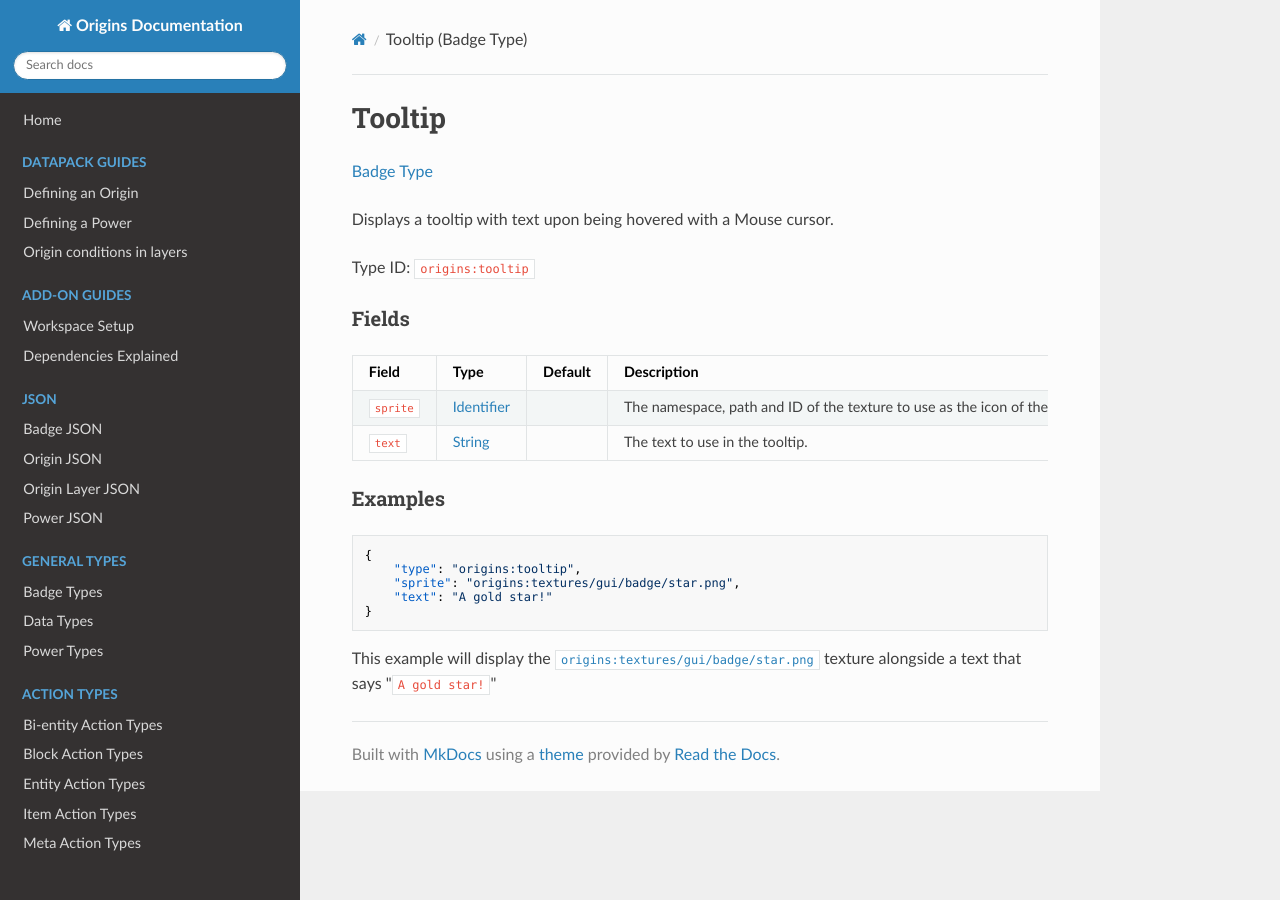
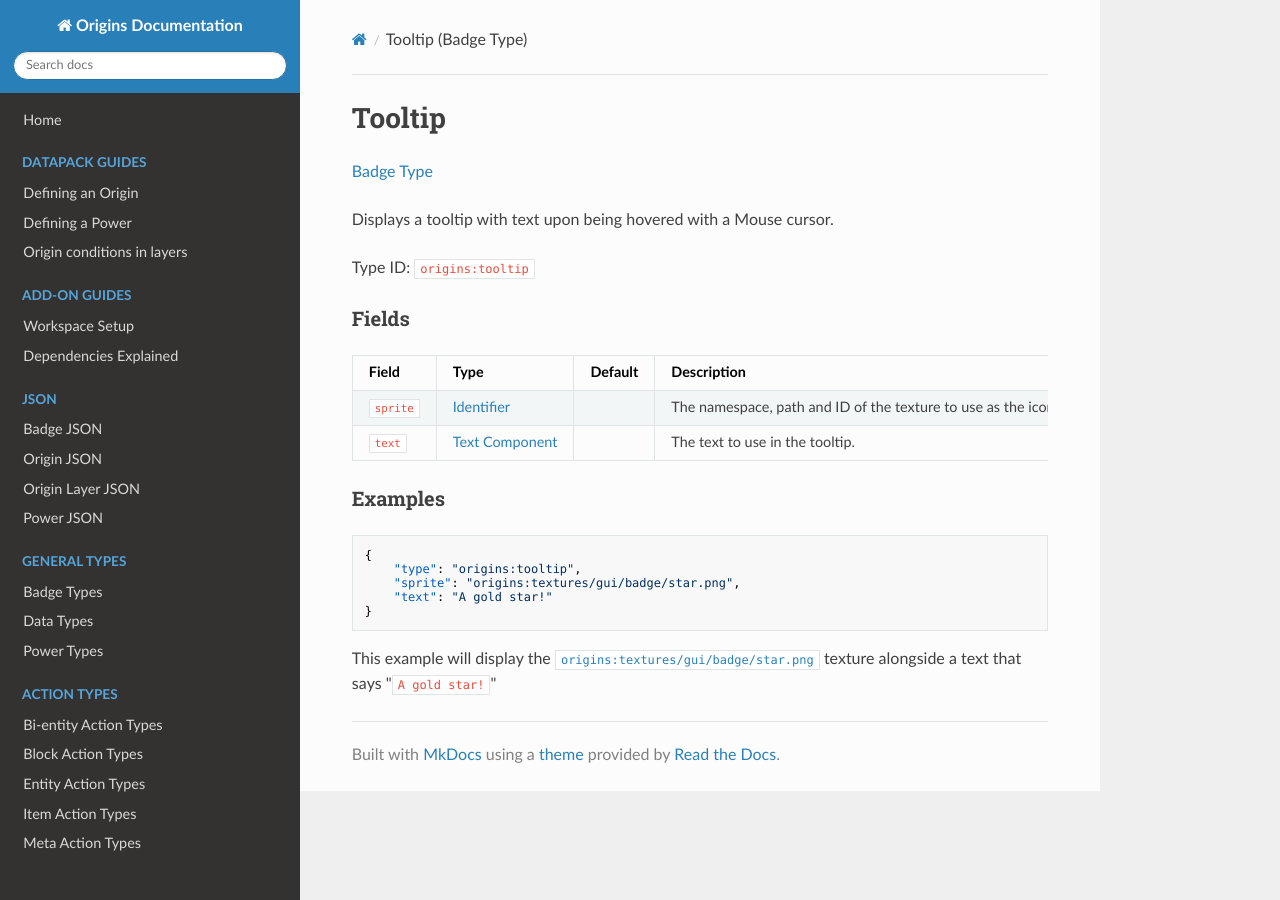
Before and after one commit to apace100/origins-docs, an MkDocs documentation site: the page built from docs/types/badge_types/tooltip.md, in a window 1280 px wide. Built offline with MkDocs 1.6.1, drawn with Linux system fonts in a browser that asks for light colours; nearby versions of some CDN libraries.

Commit message:
Updated `tooltip.md` (Badge Types) Changed the hyperlink for the `text` field in the field table

```diff
--- a/docs/types/badge_types/tooltip.md
+++ b/docs/types/badge_types/tooltip.md
@@ -17,7 +17,7 @@ Type ID: `origins:tooltip`
 Field | Type | Default | Description
 ------|------|---------|------------
 `sprite` | [Identifier](../identifier.md) | | The namespace, path and ID of the texture to use as the icon of the badge.
-`text` | [String](../string.md) | | The text to use in the tooltip.
+`text` | [Text Component](../data_types/text_component.md) | | The text to use in the tooltip.
 
 
 ### Examples
```
